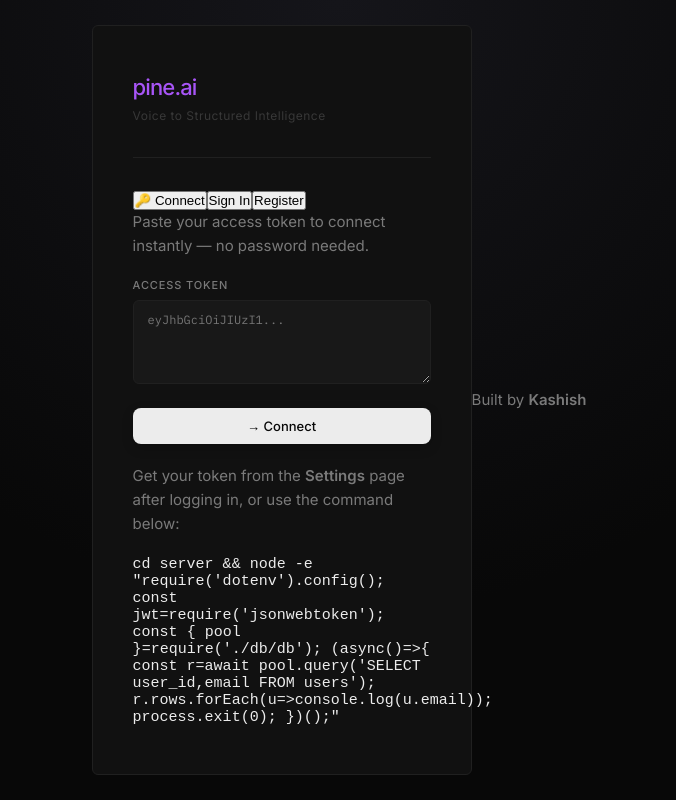
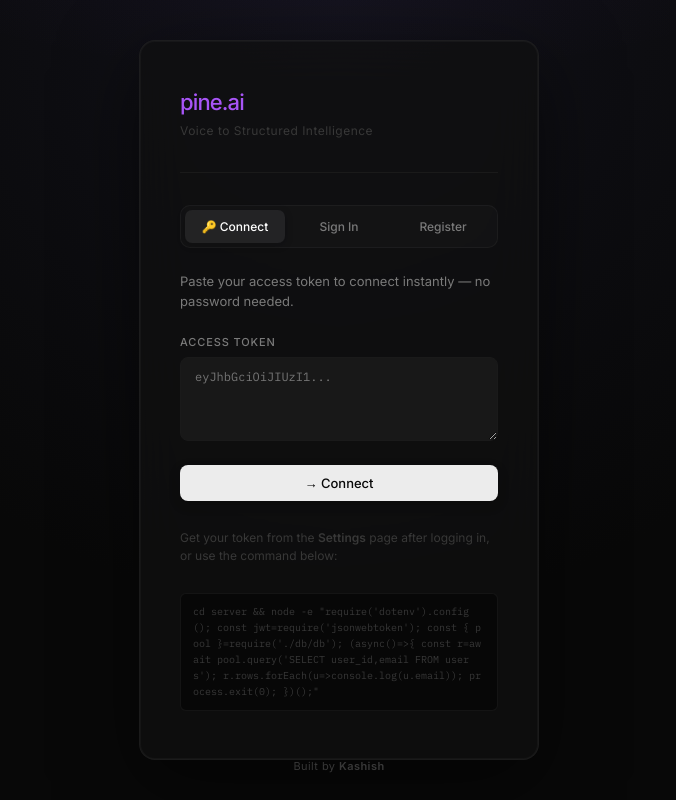
Before and after one commit to Kashish-grewal/pine.ai, a React (Vite) app in the folder client/: page / in a window 1280 px wide. Shown: the whole page, without its empty margins (301-977 px from the left). Built offline with nearby package versions, Linux system fonts and the light colour scheme; no server answers.

Commit message:
polish: glassmorphism auth card, accent-glow inputs, enhanced modals & animations

```diff
--- a/client/src/index.css
+++ b/client/src/index.css
@@ -9,7 +9,7 @@
   --bg:             #080808;
   --surface:        #111111;
   --surface-2:      #181818;
-  --border:         #202020;
+  --border:         #1a1a1a;
   --border-hover:   #2e2e2e;
   --text:           #ececec;
   --text-1:         #ececec;
@@ -19,9 +19,10 @@
   --danger:         #c0392b;
   --font:           'Inter', system-ui, sans-serif;
   --mono:           'IBM Plex Mono', monospace;
-  --radius:         6px;
+  --radius:         8px;
   --transition:     0.18s ease;
   --accent:         #a855f7; /* Default soft purple */
+  --glow:           rgba(168, 85, 247, 0.15);
 }
 
 [data-theme="purple"] { --accent: #a855f7; }
@@ -37,7 +38,9 @@
 
 body {
   font-family: var(--font);
-  background: radial-gradient(circle at 50% 0%, #15151a 0%, var(--bg) 60%);
+  background:
+    radial-gradient(ellipse 80% 50% at 50% -20%, rgba(120, 60, 200, 0.08) 0%, transparent 60%),
+    radial-gradient(circle at 50% 0%, #12121a 0%, var(--bg) 60%);
   background-attachment: fixed;
   color: var(--text);
   min-height: 100vh;
@@ -47,18 +50,24 @@
 
 /* Custom Scrollbars */
 ::-webkit-scrollbar {
-  width: 8px;
-  height: 8px;
+  width: 6px;
+  height: 6px;
 }
 ::-webkit-scrollbar-track {
   background: transparent;
 }
 ::-webkit-scrollbar-thumb {
-  background: var(--border);
-  border-radius: 4px;
+  background: rgba(255,255,255,0.08);
+  border-radius: 3px;
 }
 ::-webkit-scrollbar-thumb:hover {
-  background: var(--border-hover);
+  background: rgba(255,255,255,0.14);
+}
+
+/* Selection */
+::selection {
+  background: rgba(168, 85, 247, 0.3);
+  color: var(--white);
 }
 
 #root { min-height: 100vh; display: flex; flex-direction: column; }
@@ -86,11 +95,20 @@
 
 .auth-card {
   width: 100%;
-  max-width: 380px;
-  background: var(--surface);
-  border: 1px solid var(--border);
-  border-radius: var(--radius);
+  max-width: 400px;
+  background: rgba(17, 17, 17, 0.7);
+  backdrop-filter: blur(24px);
+  -webkit-backdrop-filter: blur(24px);
+  border: 1px solid rgba(255,255,255,0.06);
+  border-radius: 16px;
   padding: 48px 40px;
+  box-shadow: 0 24px 80px rgba(0, 0, 0, 0.5), 0 0 0 1px rgba(255,255,255,0.03) inset;
+  animation: cardEntrance 0.5s cubic-bezier(0.16, 1, 0.3, 1);
+}
+
+@keyframes cardEntrance {
+  from { opacity: 0; transform: translateY(16px) scale(0.97); }
+  to   { opacity: 1; transform: translateY(0) scale(1); }
 }
 
 .auth-logo {
@@ -139,15 +157,15 @@
 
 .field input,
 .field select {
-  background: var(--surface-2);
-  border: 1px solid var(--border);
+  background: rgba(255,255,255,0.03);
+  border: 1px solid rgba(255,255,255,0.06);
   border-radius: var(--radius);
   color: var(--text);
   font-family: var(--font);
   font-size: 14px;
-  padding: 11px 14px;
+  padding: 12px 14px;
   outline: none;
-  transition: border-color var(--transition);
+  transition: border-color 0.25s ease, box-shadow 0.25s ease, background 0.25s ease;
   width: 100%;
 }
 
@@ -155,7 +173,9 @@
 
 .field input:focus,
 .field select:focus {
-  border-color: var(--border-hover);
+  border-color: var(--accent);
+  box-shadow: 0 0 0 3px var(--glow);
+  background: rgba(255,255,255,0.04);
 }
 
 .auth-error {
@@ -239,6 +259,83 @@
   letter-spacing: 0.12em;
 }
 
+/* Auth Tabs */
+.auth-tabs {
+  display: flex;
+  gap: 4px;
+  margin-bottom: 24px;
+  background: rgba(255,255,255,0.02);
+  border-radius: 10px;
+  padding: 4px;
+  border: 1px solid rgba(255,255,255,0.04);
+}
+
+.auth-tab {
+  flex: 1;
+  background: transparent;
+  border: none;
+  padding: 9px 12px;
+  font-size: 12px;
+  font-weight: 500;
+  font-family: var(--font);
+  color: var(--text-2);
+  cursor: pointer;
+  border-radius: 7px;
+  transition: all 0.2s ease;
+}
+
+.auth-tab:hover {
+  color: var(--text-1);
+  background: rgba(255,255,255,0.03);
+}
+
+.auth-tab.active {
+  color: var(--white);
+  background: rgba(255,255,255,0.07);
+  box-shadow: 0 2px 8px rgba(0,0,0,0.2);
+}
+
+/* Token Connect */
+.token-connect-desc {
+  font-size: 13px;
+  color: var(--text-2);
+  line-height: 1.5;
+  margin-bottom: 4px;
+}
+
+.token-connect-hint {
+  font-size: 12px;
+  color: var(--text-3);
+  line-height: 1.5;
+  margin-top: 8px;
+}
+
+.token-cmd {
+  display: block;
+  font-family: var(--mono);
+  font-size: 10px;
+  background: rgba(0,0,0,0.4);
+  border: 1px solid rgba(255,255,255,0.05);
+  border-radius: 6px;
+  padding: 10px 12px;
+  color: var(--text-3);
+  margin-top: 8px;
+  overflow-x: auto;
+  word-break: break-all;
+  line-height: 1.6;
+}
+
+/* Auth Credit */
+.auth-credit {
+  position: fixed;
+  bottom: 24px;
+  left: 50%;
+  transform: translateX(-50%);
+  font-size: 11px;
+  color: var(--text-3);
+  letter-spacing: 0.04em;
+}
+
 /* ── Dashboard Layout ──────────────────────────────────── */
 
 
@@ -330,27 +427,30 @@
 }
 
 .upload-zone {
-  border: 1px dashed var(--border-hover);
-  border-radius: var(--radius);
+  border: 2px dashed rgba(255,255,255,0.08);
+  border-radius: 12px;
   padding: 72px 40px;
   display: flex;
   flex-direction: column;
   align-items: center;
   gap: 12px;
   cursor: pointer;
-  transition: border-color var(--transition), background var(--transition);
+  transition: all 0.3s cubic-bezier(0.25, 1, 0.5, 1);
   text-align: center;
   user-select: none;
+  position: relative;
 }
 
 .upload-zone:hover {
-  border-color: #444;
-  background: rgba(255,255,255,0.02);
+  border-color: rgba(168, 85, 247, 0.3);
+  background: rgba(168, 85, 247, 0.03);
+  transform: translateY(-2px);
 }
 
 .upload-zone.drag-over {
-  border-color: var(--white);
-  background: rgba(255,255,255,0.04);
+  border-color: var(--accent);
+  background: rgba(168, 85, 247, 0.06);
+  box-shadow: 0 0 30px rgba(168, 85, 247, 0.1);
 }
 
 .upload-icon {
@@ -1091,13 +1191,13 @@
 .footer-credits { font-size: 10px; color: var(--text-3); text-align: center; margin-top: 8px; font-style: italic; }
 
 /* ── Main panel ──────────────────────────────────────────────── */
-.main-panel { flex: 1; overflow-y: auto; display: flex; flex-direction: column; }
-.detail-panel { padding: 28px 32px; max-width: 860px; width: 100%; }
-.detail-header { display: flex; align-items: flex-start; justify-content: space-between; margin-bottom: 20px; gap: 16px; }
-.detail-title { font-size: 20px; font-weight: 600; margin: 0 0 8px; color: var(--text-1); }
+.main-panel { flex: 1; overflow-y: auto; display: flex; flex-direction: column; background: linear-gradient(180deg, rgba(255,255,255,0.008) 0%, transparent 100%); }
+.detail-panel { padding: 32px 40px; max-width: 860px; width: 100%; }
+.detail-header { display: flex; align-items: flex-start; justify-content: space-between; margin-bottom: 28px; gap: 16px; padding-bottom: 20px; border-bottom: 1px solid rgba(255,255,255,0.04); }
+.detail-title { font-size: 22px; font-weight: 600; margin: 0 0 8px; color: var(--text-1); letter-spacing: -0.02em; }
 .detail-meta { display: flex; align-items: center; gap: 10px; font-size: 12px; color: var(--text-2); flex-wrap: wrap; }
-.btn-sm { font-size: 12px; padding: 6px 12px; white-space: nowrap; flex-shrink: 0; }
-.processing-banner { display: flex; align-items: center; gap: 12px; padding: 14px 16px; background: var(--surface); border-radius: 8px; font-size: 13px; color: var(--text-2); margin-bottom: 16px; }
+.btn-sm { font-size: 12px; padding: 6px 14px; white-space: nowrap; flex-shrink: 0; border-radius: 6px; }
+.processing-banner { display: flex; align-items: center; gap: 12px; padding: 16px 20px; background: rgba(200, 180, 0, 0.04); border: 1px solid rgba(200, 180, 0, 0.1); border-radius: 10px; font-size: 13px; color: var(--text-2); margin-bottom: 20px; }
 
 /* ── Empty / loading states ──────────────────────────────────── */
 .empty-main { flex: 1; display: flex; flex-direction: column; align-items: center; justify-content: center; gap: 12px; padding: 40px; text-align: center; }
@@ -1107,10 +1207,11 @@
 .btn-primary:hover { opacity: 0.85; }
 
 /* ── Upload modal ────────────────────────────────────────────── */
-.modal-overlay { position: fixed; inset: 0; background: rgba(0,0,0,0.6); z-index: 100; display: flex; align-items: center; justify-content: center; padding: 20px; }
-.modal-box { background: var(--bg); border: 1px solid var(--border); border-radius: 14px; width: 100%; max-width: 560px; max-height: 90vh; overflow-y: auto; padding: 24px; }
-.modal-header { display: flex; align-items: center; justify-content: space-between; margin-bottom: 20px; }
-.modal-header h2 { font-size: 16px; font-weight: 600; margin: 0; }
+.modal-overlay { position: fixed; inset: 0; background: rgba(0,0,0,0.65); backdrop-filter: blur(8px); -webkit-backdrop-filter: blur(8px); z-index: 100; display: flex; align-items: center; justify-content: center; padding: 20px; }
+.modal-box { background: rgba(12, 12, 12, 0.95); border: 1px solid rgba(255,255,255,0.06); border-radius: 16px; width: 100%; max-width: 560px; max-height: 90vh; overflow-y: auto; padding: 28px; box-shadow: 0 32px 80px rgba(0,0,0,0.6); animation: modalSlideUp 0.3s cubic-bezier(0.16, 1, 0.3, 1); }
+@keyframes modalSlideUp { from { opacity: 0; transform: translateY(20px) scale(0.97); } to { opacity: 1; transform: translateY(0) scale(1); } }
+.modal-header { display: flex; align-items: center; justify-content: space-between; margin-bottom: 24px; }
+.modal-header h2 { font-size: 17px; font-weight: 600; margin: 0; }
 .required { color: #f87171; }
 
 /* ── Summary banner ──────────────────────────────────────────── */
@@ -1416,12 +1517,12 @@
   filter: drop-shadow(0 0 2px rgba(74, 144, 226, 0.3));
 }
 
-/* ── Modal Overlay ────────────────────────────────────── */
-.modal-overlay {
+/* ── Modal Overlay (email) ────────────────────────────────────── */
+.email-distribution .modal-overlay {
   position: fixed;
   inset: 0;
   background: rgba(0, 0, 0, 0.7);
-  backdrop-filter: blur(4px);
+  backdrop-filter: blur(8px);
   display: flex;
   align-items: center;
   justify-content: center;
@@ -1623,10 +1724,11 @@
   flex: 1;
   background: var(--bg);
   overflow-y: auto;
-  padding: 40px 20px;
+  padding: 48px 20px;
   display: flex;
   justify-content: center;
   min-height: 100vh;
+  animation: slideUp 0.4s cubic-bezier(0.16, 1, 0.3, 1);
 }
 .settings-container {
   width: 100%;
@@ -1664,15 +1766,20 @@
   color: var(--text-2);
 }
 .settings-card {
-  background: var(--surface);
-  border: 1px solid var(--border);
-  border-radius: 12px;
-  padding: 24px;
+  background: rgba(17, 17, 17, 0.6);
+  backdrop-filter: blur(12px);
+  border: 1px solid rgba(255,255,255,0.05);
+  border-radius: 14px;
+  padding: 28px;
+  transition: border-color 0.3s ease, box-shadow 0.3s ease;
+}
+.settings-card:hover {
+  border-color: rgba(255,255,255,0.08);
 }
 .settings-card.highlight {
-  border-color: rgba(99, 102, 241, 0.3);
-  background: linear-gradient(180deg, rgba(99, 102, 241, 0.03) 0%, var(--surface) 100%);
-  box-shadow: 0 4px 24px rgba(99, 102, 241, 0.05);
+  border-color: rgba(168, 85, 247, 0.25);
+  background: linear-gradient(180deg, rgba(168, 85, 247, 0.04) 0%, rgba(17,17,17,0.6) 100%);
+  box-shadow: 0 4px 32px rgba(168, 85, 247, 0.06);
 }
 .card-title {
   font-size: 16px;
```
